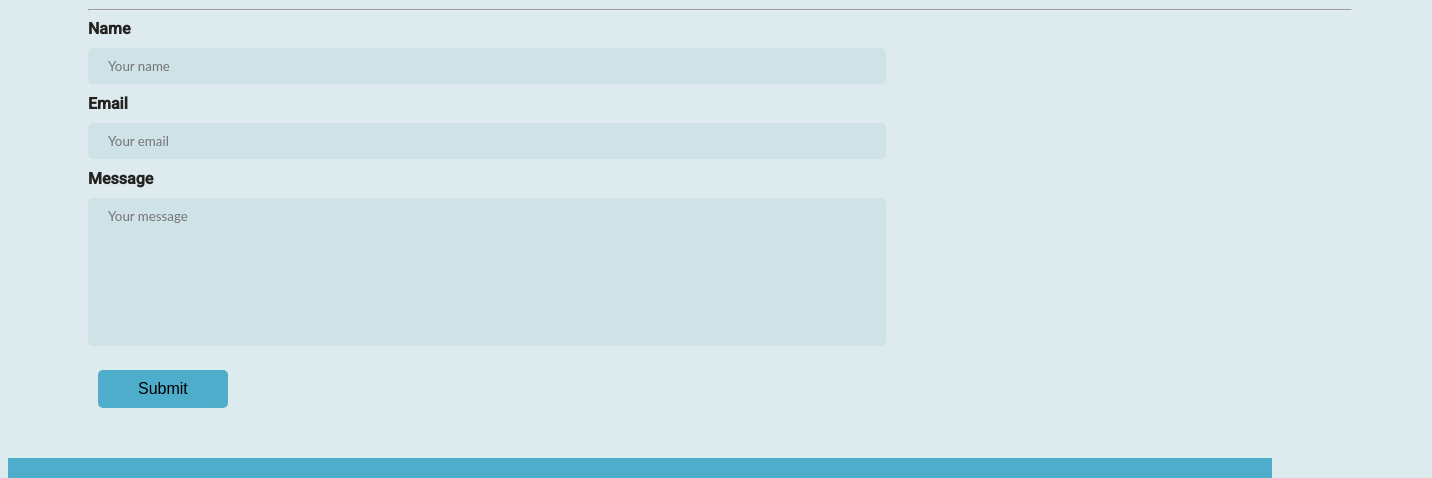
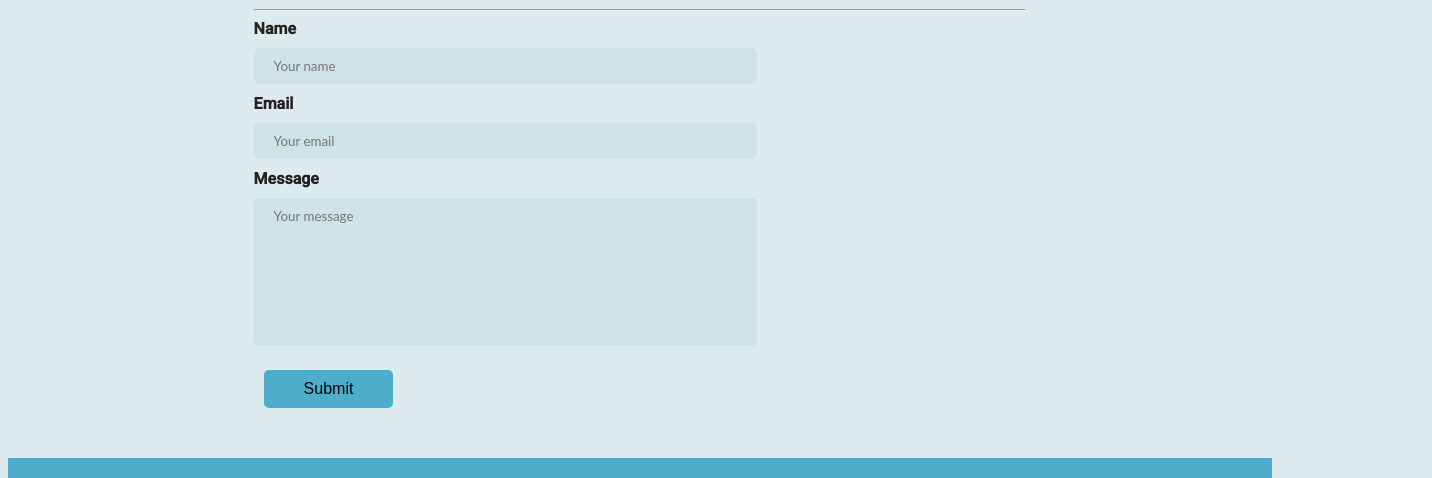
Before and after one commit to vivignutz/redicupcakes, a plain HTML site: page contact.html in a window 1280 px wide. Shown: the part 209-687 px from the top of the page, 1432 px wide, since content can reach past the window. Drawn offline with Linux system fonts and the light colour scheme.

Commit message:
Pushing again

```diff
--- a/assets/css/style.css
+++ b/assets/css/style.css
@@ -112,7 +112,6 @@ span {
 
 /* Contact form */
 .contact {
-  width: 100%;
   height: auto;
   margin-bottom: 40px;
   padding-left: 5em;
@@ -122,6 +121,8 @@ span {
 #form {
   display: inherit;
   font-family: "Roboto";
+  width: 70%;
+  margin: 0 auto; /* To centralize in horizontal position */
 }
 
 form {
```
